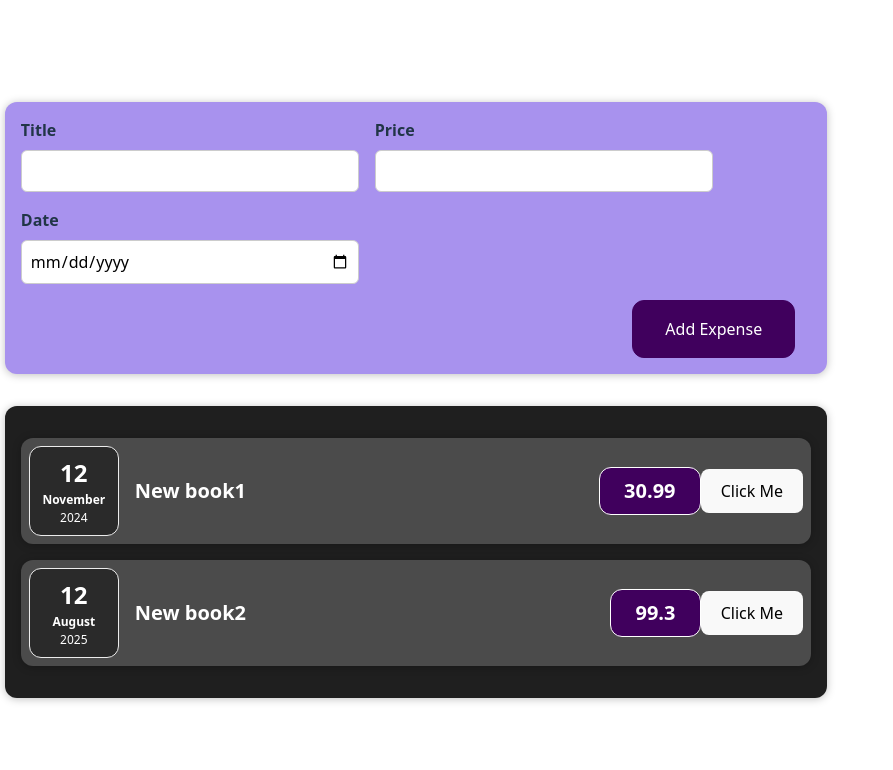
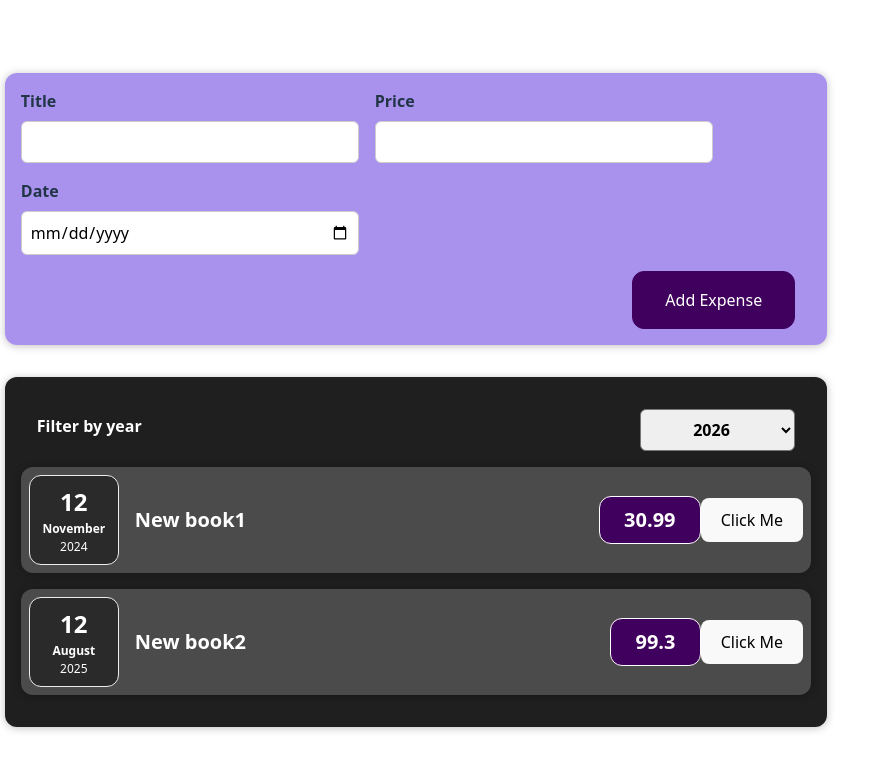
Before and after one commit to AkselMuur/React, a React (Vite) app in the folder react-project/: page / in a window 1280 px wide. Shown: the top 770 px of the page, without its empty margins (0-893 px from the left). Built offline with nearby package versions, Linux system fonts and the light colour scheme.

Commit message:
4. admete suunamine

```diff
--- a/react-project/src/App.jsx
+++ b/react-project/src/App.jsx
@@ -4,11 +4,13 @@
 const App = () => {
   const expenses = [
     {
+      id:100,
       date: new Date(2024, 10, 12),
       title: "New book1",
       price: 30.99,
     },
     {
+      id:101,
       date: new Date(2025, 7, 12),
       title: "New book2",
       price: 99.3,
--- a/react-project/src/components/Expenses/Expenses.jsx
+++ b/react-project/src/components/Expenses/Expenses.jsx
@@ -2,10 +2,21 @@
 import "./Expenses.css";
 import Card from "../UI/Card.jsx";
 import "./ExpenseDate.css";
+import {useState} from "react"
+import ExpensesFilter from './ExpensesFilter.jsx'
+
 
 const Expenses = (props) => {
+const [filteredYear, setFilteredYear] = useState('2026')
+
+const filterChangeHandler = (selectedYear) => {
+  //console.log(selectedYear)
+  setFilteredYear(selectedYear)
+}
+
   return (
     <Card className="expenses">
+      <ExpensesFilter selected={filteredYear} onChangeFilter={filterChangeHandler}/>
       {props.expenses.map((expense) => (
         <ExpenseItem
         key={expense.id}
--- /dev/null
+++ b/react-project/src/components/Expenses/ExpensesFilter.css
@@ -0,0 +1,24 @@
+.expenses-filter {
+    color: white;
+    padding: 0 1rem;
+}
+
+.expenses-filter__control {
+    display: flex;
+    width: 100%;
+    align-items: center;
+    justify-content: space-between;
+    margin: 1rem 0;
+}
+
+.expenses-filter label {
+    font-weight: bold;
+    margin-bottom: 0.5rem;
+}
+
+.expenses-filter select {
+    font: inherit;
+    padding: 0.5rem 3rem;
+    font-weight: bold;
+    border-radius: 6px;
+}
--- /dev/null
+++ b/react-project/src/components/Expenses/ExpensesFilter.jsx
@@ -0,0 +1,24 @@
+import React from 'react';
+import './ExpensesFilter.css';
+
+const ExpensesFilter = (props) => {
+    const dropdownChangeHandler = (event) =>{
+        //console.log(event.target.value)
+        props.onChangeFilter(event.target.value)
+    }
+
+    return (
+        <div className='expenses-filter'>
+            <div className='expenses-filter__control'>
+                <label>Filter by year</label>
+                <select value={props.selected} onChange={dropdownChangeHandler}>
+                    <option value='2025'>2025</option>
+                    <option value='2026'>2026</option>
+                    <option value='2027'>2027</option>
+                </select>
+            </div>
+        </div>
+    );
+};
+
+export default ExpensesFilter;
```
